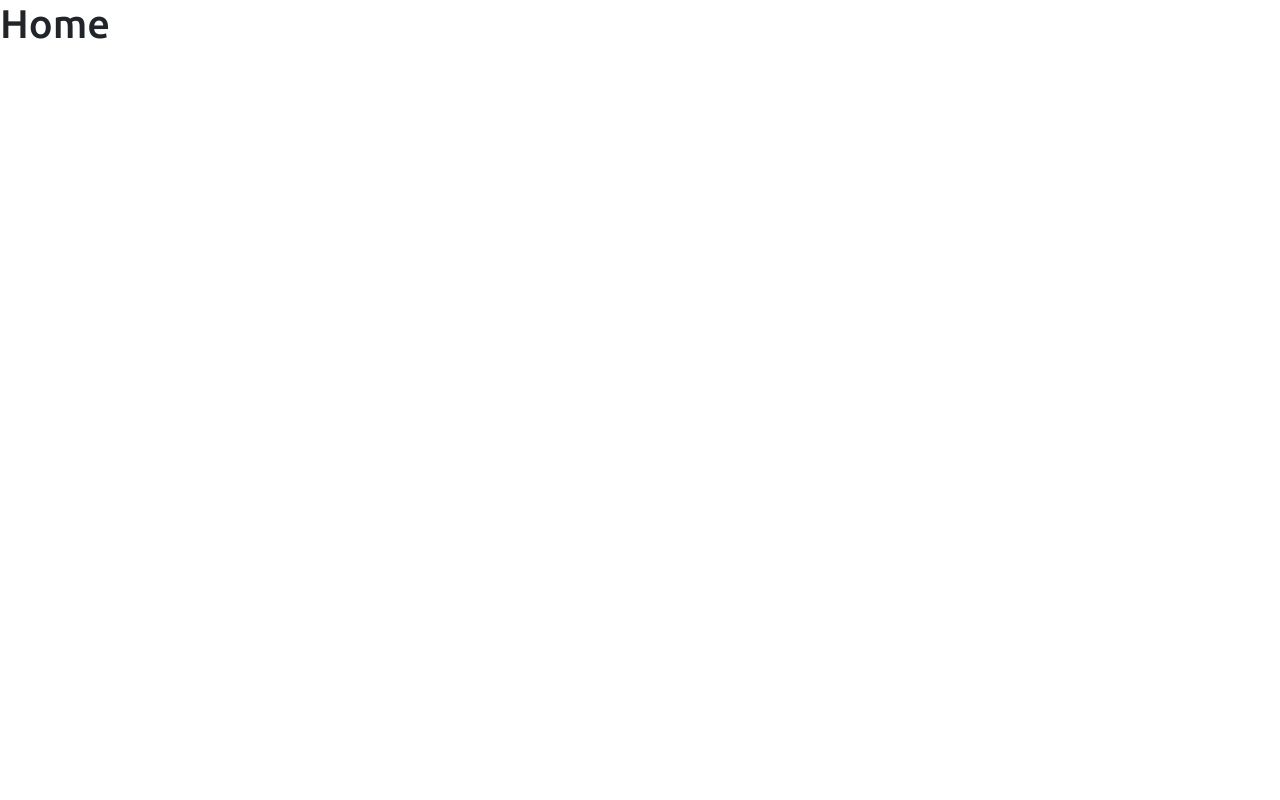
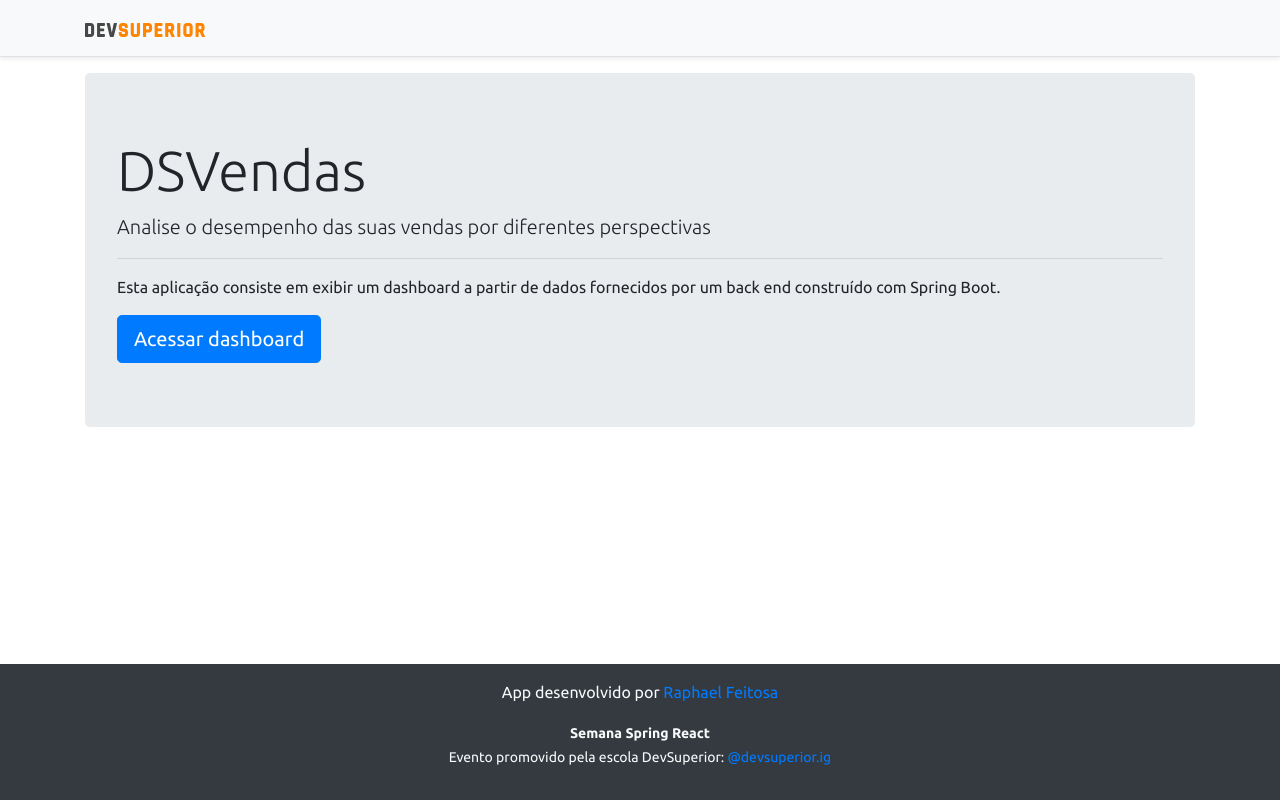
Before and after one commit to raphaelfeitosa/projeto-sds3, a React (Create React App) app in the folder frontend/: page / in a window 1280 px wide. Built offline with nearby package versions, Linux system fonts and the light colour scheme.

Commit message:
Home, navigation

```diff
--- a/frontend/src/components/NavBar/index.tsx
+++ b/frontend/src/components/NavBar/index.tsx
@@ -1,10 +1,13 @@
 import ImgDsDark from "assets/img/ds_dark.svg";
+import { Link } from "react-router-dom";
 const NavBar = () => {
     return (
         <div className="d-flex flex-column flex-md-row align-items-center p-3 px-md-4 mb-3 bg-light border-bottom shadow-sm">
             <div className="container">
                 <nav className="my-2 my-md-0 mr-md-3">
-                    <img src={ImgDsDark} alt="DevSuperior" width="120" />
+                    <Link to="/">
+                        <img src={ImgDsDark} alt="DevSuperior" width="120" />
+                    </Link>
                 </nav>
             </div>
         </div>
--- a/frontend/src/pages/Home/index.tsx
+++ b/frontend/src/pages/Home/index.tsx
@@ -1,8 +1,26 @@
+import Footer from "components/Footer";
+import NavBar from "components/NavBar";
+import { Link } from "react-router-dom";
+
 const Home = () => {
     return (
-        <div>
-            <h1>Home</h1>
-        </div>
+        <>
+            <NavBar />
+            <div className="container">
+                <div className="jumbotron">
+                    <h1 className="display-4">DSVendas</h1>
+                    <p className="lead">Analise o desempenho das suas vendas por diferentes perspectivas</p>
+                    <hr />
+                    <p>Esta aplicação consiste em exibir um dashboard a partir de dados fornecidos por um back end construído com Spring Boot.</p>
+                    <Link className="btn btn-primary btn-lg" to="/dashboard">
+
+                        Acessar dashboard
+                    </Link>
+                </div>
+            </div>
+            <Footer />
+        </>
+
     );
 }
 
```
